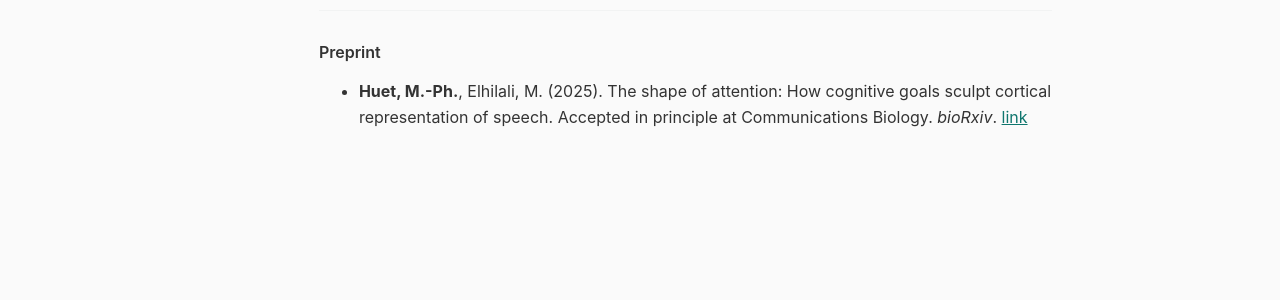
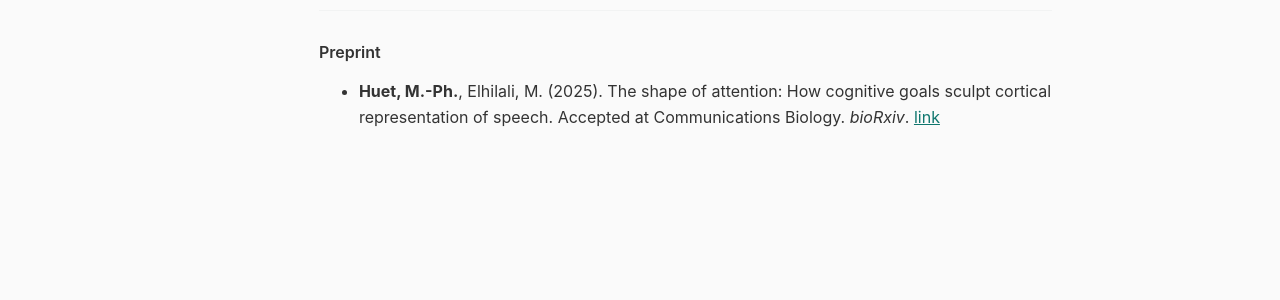
Before and after one commit to mphuet/mphuet.github.io, a Jekyll site: the page built from _publications/publications.md, in a window 1280 px wide and 1130 px high. Shown: the part 790-1090 px from the top of the window. Built offline with Jekyll 4.4.1, drawn with Linux system fonts in a browser that asks for light colours; some web fonts are replaced.

Commit message:
Update publications.md

```diff
--- a/_publications/publications.md
+++ b/_publications/publications.md
@@ -29,4 +29,4 @@ show_pagination: false
 
 ### Preprint
 
-- **Huet, M.-Ph.**, Elhilali, M. (2025). The shape of attention: How cognitive goals sculpt cortical representation of speech. Accepted in principle at Communications Biology. *bioRxiv*. [link](https://doi.org/10.1101/2025.05.22.655464)
+- **Huet, M.-Ph.**, Elhilali, M. (2025). The shape of attention: How cognitive goals sculpt cortical representation of speech. Accepted at Communications Biology. *bioRxiv*. [link](https://doi.org/10.1101/2025.05.22.655464)
```
